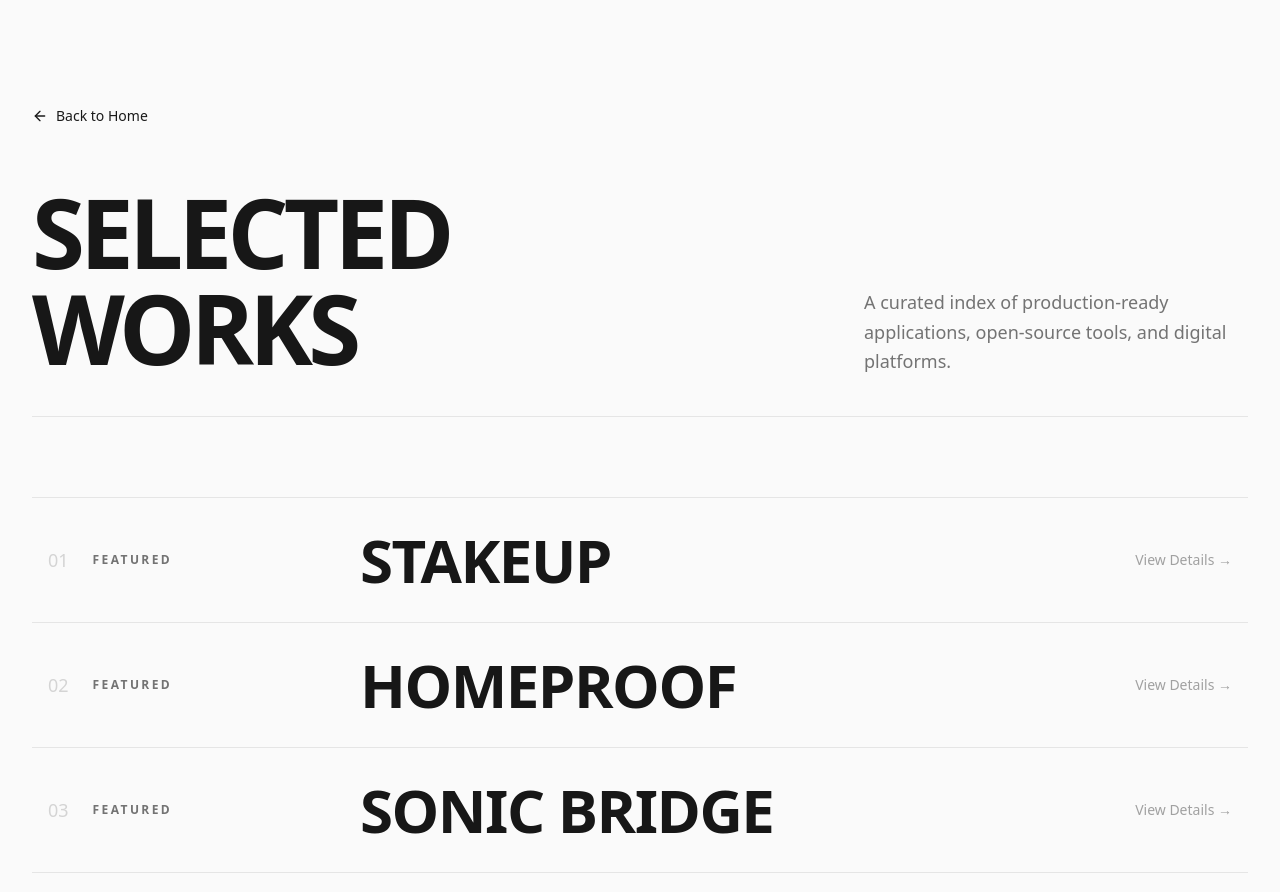
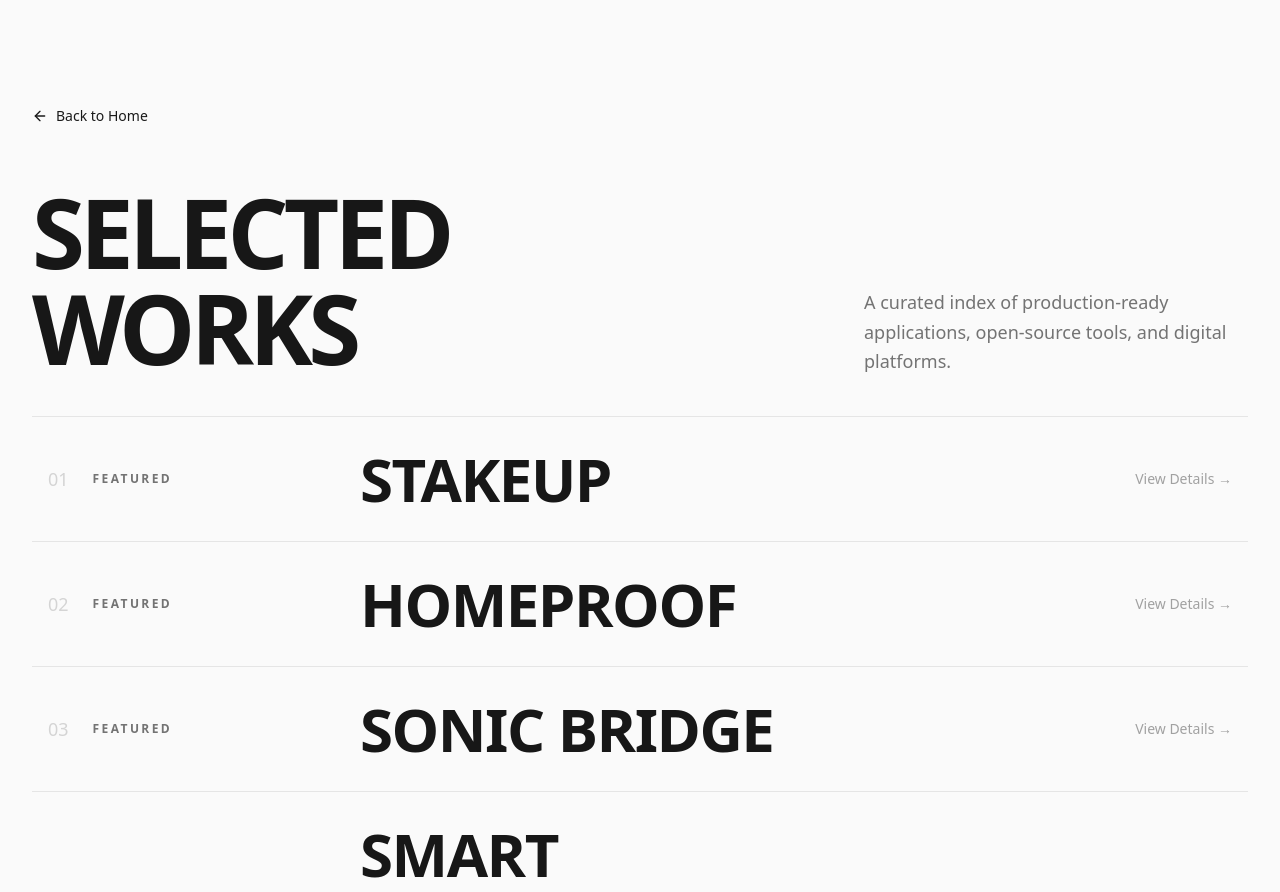
Before and after one commit to SaiDheeraj-19/Portfolio-, a Next.js app: page /projects in a window 1280 px wide. Shown: the top 892 px of the page. Built offline with nearby package versions, Linux system fonts and the light colour scheme.

Commit message:
style: remove double border and empty space in projects header

```diff
--- a/src/app/projects/page.tsx
+++ b/src/app/projects/page.tsx
@@ -21,7 +21,7 @@ export default function ProjectsPage() {
     return (
         <div className="min-h-screen bg-background text-foreground pb-20 overflow-hidden">
             {/* Minimal Header */}
-            <header className="pt-24 pb-12">
+            <header className="pt-24">
                 <div className="container mx-auto px-4 sm:px-6 lg:px-8 max-w-7xl">
                     <Button variant="ghost" asChild className="mb-12 -ml-4 hover:bg-transparent hover:text-primary">
                         <Link href="/">
@@ -30,7 +30,7 @@ export default function ProjectsPage() {
                         </Link>
                     </Button>
 
-                    <div className="flex flex-col md:flex-row md:items-end justify-between gap-8 border-b border-neutral-200 pb-10">
+                    <div className="flex flex-col md:flex-row md:items-end justify-between gap-8 pb-10">
                         <h1 className="text-6xl md:text-8xl font-black tracking-tighter leading-none text-neutral-900 uppercase">
                             Selected<br />Works
                         </h1>
@@ -42,7 +42,7 @@ export default function ProjectsPage() {
             </header>
 
             {/* Content Area */}
-            <div className="container mx-auto px-4 sm:px-6 lg:px-8 max-w-7xl pt-8">
+            <div className="container mx-auto px-4 sm:px-6 lg:px-8 max-w-7xl">
 
 
 
```
